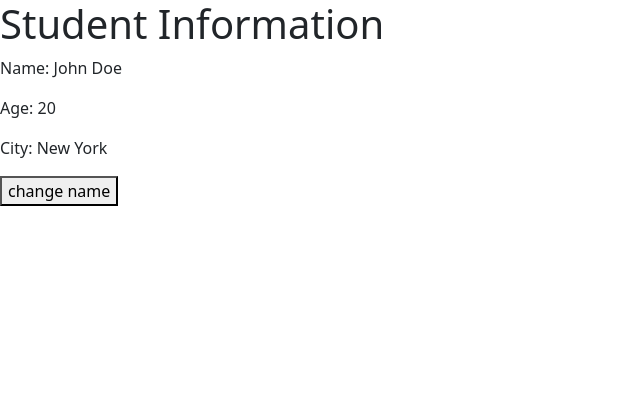
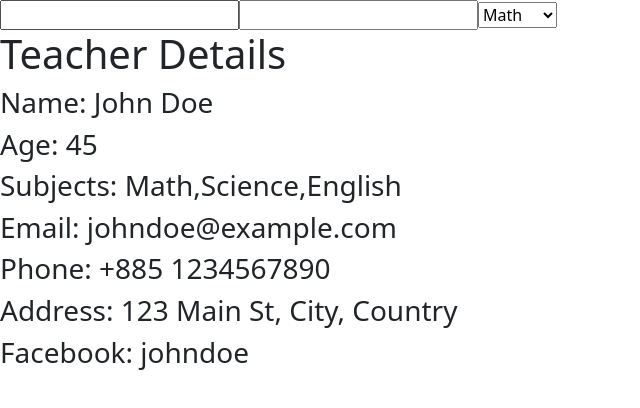
Before and after one commit to phumentceo/React-totureil, a React (Vite) app: page / in a window 1280 px wide. Shown: the top 408 px of the page, without its empty margins (0-640 px from the left). Built offline with nearby package versions, Linux system fonts and the light colour scheme.

Commit message:
React state

```diff
--- a/src/App.jsx
+++ b/src/App.jsx
@@ -17,6 +17,7 @@ import State02 from './components/state/State02'
 import State03 from './components/state/State03'
 import Event3 from './components/event/Event3'
 import Event4 from './components/event/Event4'
+import Object07 from './components/object/Object07'
 
 const App = () => {
   return (
@@ -51,7 +52,8 @@ const App = () => {
       {/* <State02/> */}
       {/* <State03/> */}
       {/* <Event3/> */}
-      <Event4/>
+      {/* <Event4/> */}
+      <Object07/>
 
 
     </div>
--- /dev/null
+++ b/src/components/object/Object07.jsx
@@ -0,0 +1,51 @@
+import React from 'react'
+import { useState } from 'react'
+
+const Object07 = () => {
+  const [teacher,setTeacher] = useState({
+    name: 'John Doe',
+    age: 45,
+    subjects: ['Math', 'Science', 'English'],
+    contact : {
+        email: 'johndoe@example.com',
+        phone: '+885 1234567890',
+        address: '123 Main St, City, Country',
+        socialMedia: {
+            facebook: 'johndoe',
+            telegram: '097875678',
+        }
+    }
+  });
+
+  const handleInputChange = (e) => {
+    setTeacher({...teacher, [e.target.name]: e.target.value });
+  }
+
+  return (
+    <div>
+
+        <input type="text" name='name' onChange={handleInputChange}/>
+        <input type="number" name='age' onChange={handleInputChange}/>
+
+        {/* select subject */}
+        <select name='subjects' onChange={handleInputChange}>
+            {teacher.subjects.map((subject, index) => (
+                <option key={index}>{subject}</option>
+            ))}
+        </select>
+
+
+        <h1>Teacher Details</h1>
+        <h3>Name: {teacher.name}</h3>
+        <h3>Age: {teacher.age}</h3>
+        <h3>Subjects: {teacher.subjects.join(',')}</h3>
+        <h3>Email: {teacher.contact.email}</h3>
+        <h3>Phone: {teacher.contact.phone}</h3>
+        <h3>Address: {teacher.contact.address}</h3>
+        <h3>Facebook: {teacher.contact.socialMedia.facebook}</h3>
+
+    </div>
+  )
+}
+
+export default Object07
```
Also changed, not shown: src/components/object/Object08.jsx (added, +105 -0 lines).
